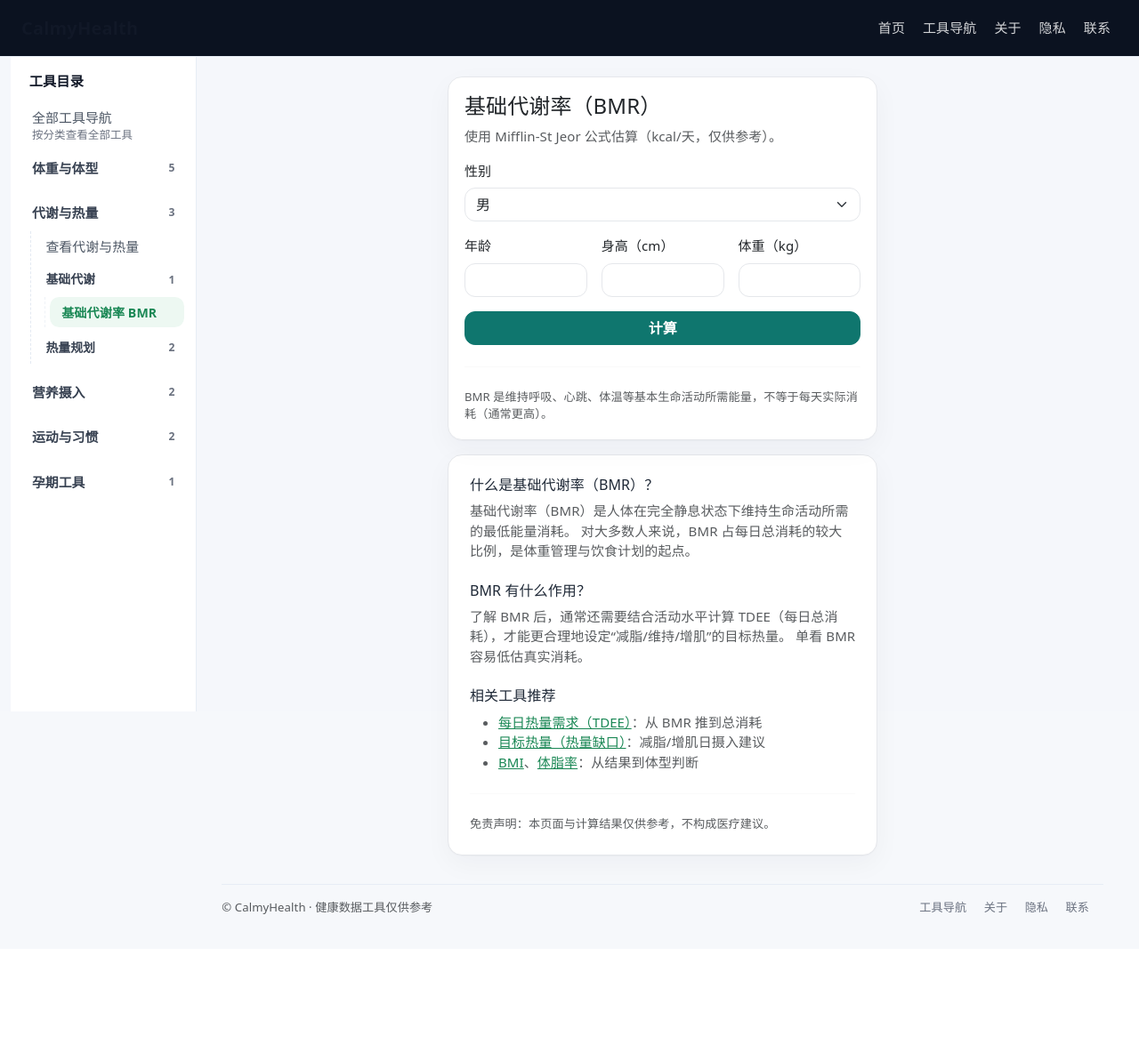
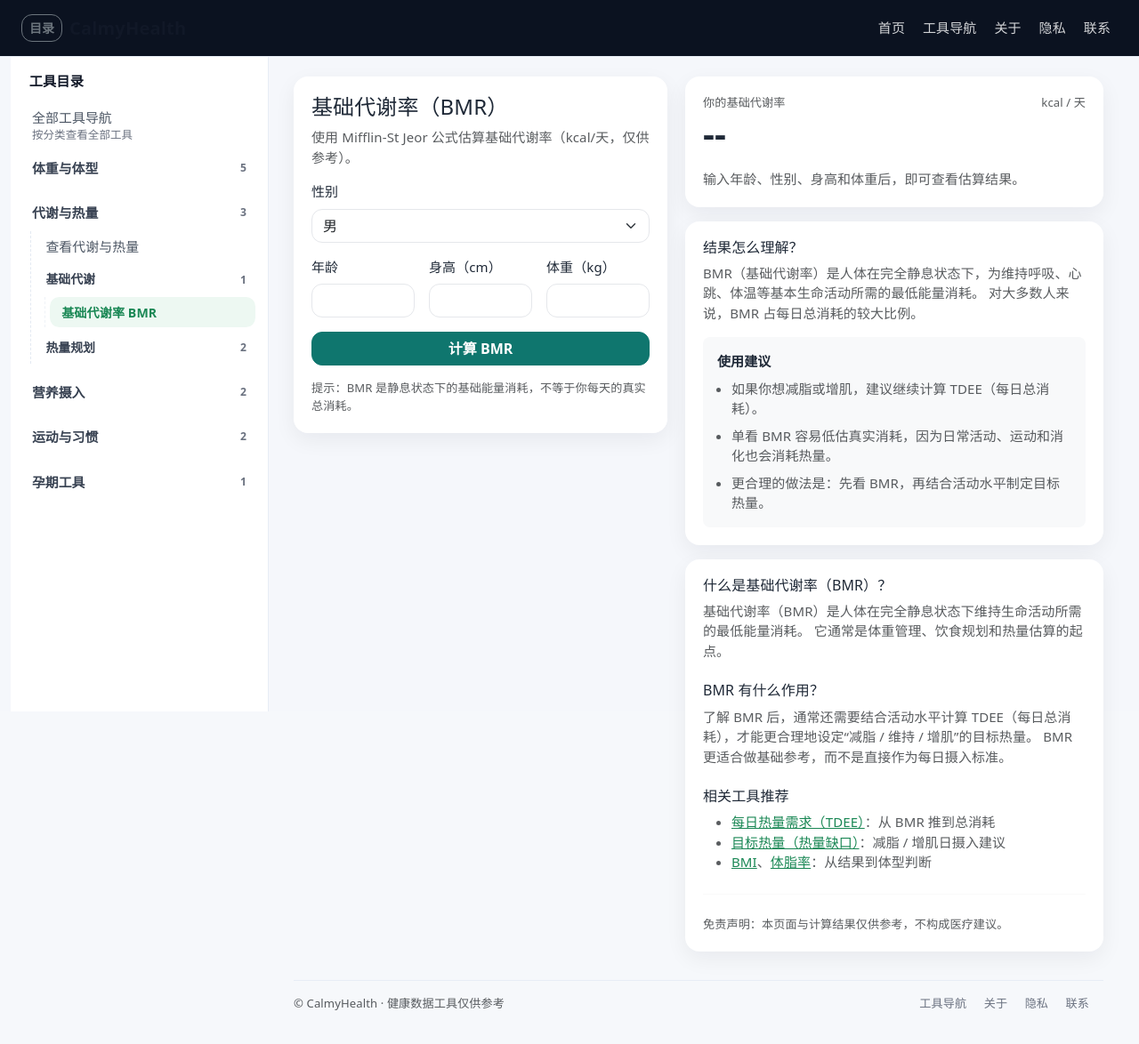
Before and after one commit to zhengxr566/health-tools-2026, a Flask app: page /bmr in a window 1280 px wide. Shown: the whole page at 89% size. Before the commit the page ends 1028 px from the top, so only its background shows below. Run offline with Flask 3, Linux system fonts and the light colour scheme.

Commit message:
upadte layout

```diff
--- a/templates/base.html
+++ b/templates/base.html
@@ -56,6 +56,7 @@
       font-weight: 700;
       letter-spacing: 0.2px;
       color: #111827;
+      margin-bottom: 0;
     }
 
     .topbar .nav-link {
@@ -75,24 +76,51 @@
       min-height: calc(100vh - var(--topbar-h));
     }
 
-    .sidebar {
+    .layout-row {
+      display: grid;
+      grid-template-columns: var(--sidebar-w) minmax(0, 1fr);
+      min-height: calc(100vh - var(--topbar-h));
+    }
+
+    .sidebar-panel-wrap {
+      position: sticky;
+      top: var(--topbar-h);
+      height: calc(100vh - var(--topbar-h));
       background: var(--panel-bg);
       border-right: 1px solid var(--line);
-      min-height: calc(100vh - var(--topbar-h));
-      height: calc(100vh - var(--topbar-h));
-      position: sticky;
-      top: var(--topbar-h);
+      min-width: 220px;
+      max-width: 480px;
+    }
+
+    .sidebar-panel {
+      background: var(--panel-bg);
+      height: 100%;
       overflow-y: auto;
       padding: 1rem 0.85rem 1.25rem;
     }
 
-    .sidebar::-webkit-scrollbar {
+    .sidebar-panel::-webkit-scrollbar {
       width: 8px;
     }
 
-    .sidebar::-webkit-scrollbar-thumb {
+    .sidebar-panel::-webkit-scrollbar-thumb {
       background: #d8e1ec;
       border-radius: 999px;
+    }
+
+    .sidebar-resizer {
+      position: absolute;
+      top: 0;
+      right: -3px;
+      width: 6px;
+      height: 100%;
+      cursor: col-resize;
+      z-index: 20;
+      background: transparent;
+    }
+
+    .sidebar-resizer:hover {
+      background: rgba(25, 135, 84, 0.12);
     }
 
     .sidebar-title {
@@ -193,31 +221,53 @@
       font-weight: 600;
     }
 
+    .main-panel {
+      min-width: 0;
+    }
+
     .content-wrap {
       padding: 1.25rem 1.5rem 2rem;
     }
 
-    /* 重点：工具站宽布局 */
     .content-inner {
       max-width: 1360px;
       margin: 0 auto;
     }
 
-    /* 可选：文章/说明页窄一点 */
     .content-inner.content-reading {
       max-width: 980px;
-    }
-
-    .page-hero,
-    .surface-card {
-      background: #fff;
-      border-radius: 1rem;
-      box-shadow: var(--shadow-soft);
     }
 
     .mobile-toc {
       display: none;
       margin-bottom: 1rem;
+    }
+
+    .tool-layout {
+      display: grid;
+      grid-template-columns: minmax(320px, 420px) minmax(0, 1fr);
+      gap: 1.25rem;
+      align-items: start;
+    }
+
+    .tool-col {
+      min-width: 0;
+    }
+
+    .tool-col-form {
+      position: sticky;
+      top: calc(var(--topbar-h) + 1rem);
+    }
+
+    .tool-card {
+      background: #fff;
+      border-radius: 1rem;
+      box-shadow: var(--shadow-soft);
+      padding: 1.25rem;
+    }
+
+    .tool-card + .tool-card {
+      margin-top: 1rem;
     }
 
     .footer-wrap {
@@ -236,6 +286,18 @@
       color: var(--brand);
     }
 
+    body.sidebar-collapsed .layout-row {
+      grid-template-columns: 0 minmax(0, 1fr);
+    }
+
+    body.sidebar-collapsed .sidebar-panel-wrap {
+      min-width: 0;
+      max-width: 0;
+      width: 0;
+      border-right: 0;
+      overflow: hidden;
+    }
+
     @media (min-width: 1200px) {
       .content-wrap {
         padding: 1.4rem 1.75rem 2.25rem;
@@ -243,7 +305,11 @@
     }
 
     @media (max-width: 991.98px) {
-      .sidebar {
+      .layout-row {
+        display: block;
+      }
+
+      .sidebar-panel-wrap {
         display: none;
       }
 
@@ -258,6 +324,14 @@
       .content-inner,
       .content-inner.content-reading {
         max-width: 100%;
+      }
+
+      .tool-layout {
+        grid-template-columns: 1fr;
+      }
+
+      .tool-col-form {
+        position: static;
       }
     }
 
@@ -275,7 +349,12 @@
 <body>
   <nav class="navbar navbar-expand-lg topbar">
     <div class="container-fluid px-3 px-lg-4">
+      <div class="d-flex align-items-center gap-2">
+        <button class="btn btn-sm btn-outline-secondary" type="button" id="sidebarToggle">
+          目录
+        </button>
         <a class="navbar-brand" href="/">{{ site_name or "CalmyHealth" }}</a>
+      </div>
 
       <button class="navbar-toggler" type="button" data-bs-toggle="collapse" data-bs-target="#topNav" aria-controls="topNav" aria-expanded="false" aria-label="切换导航">
         <span class="navbar-toggler-icon"></span>
@@ -303,10 +382,10 @@
     </div>
   </nav>
 
-  <div class="container-fluid site-shell">
-    <div class="row g-0">
-      <!-- Desktop Sidebar -->
-      <aside class="col-lg-3 col-xl-2 sidebar">
+  <div class="container-fluid site-shell" id="siteShell">
+    <div class="layout-row" id="layoutRow">
+      <div class="sidebar-panel-wrap" id="sidebarWrap">
+        <aside class="sidebar-panel" id="sidebarPanel">
           <div class="sidebar-title">工具目录</div>
 
           <a class="sidebar-link {% if request.path == '/tools' %}active{% endif %}" href="/tools">
@@ -370,12 +449,13 @@
             </div>
           {% endfor %}
         </aside>
+        <div class="sidebar-resizer" id="sidebarResizer"></div>
+      </div>
 
-      <!-- Main Content -->
-      <main class="col-lg-9 col-xl-10 content-wrap">
+      <main class="main-panel">
+        <div class="content-wrap">
           <div class="content-inner {% if page_kind in ['about', 'privacy', 'contact'] %}content-reading{% endif %}">
 
-          <!-- Mobile TOC -->
             <div class="mobile-toc">
               <div class="accordion" id="mobileNavAccordion">
                 <div class="accordion-item border-0 shadow-sm rounded-4 overflow-hidden">
@@ -465,10 +545,84 @@
               </div>
             </footer>
           </div>
+        </div>
       </main>
     </div>
   </div>
 
   <script src="https://cdn.jsdelivr.net/npm/bootstrap@5.3.3/dist/js/bootstrap.bundle.min.js"></script>
+  <script>
+    (function () {
+      const body = document.body;
+      const toggleBtn = document.getElementById("sidebarToggle");
+      const resizer = document.getElementById("sidebarResizer");
+
+      const STORAGE_COLLAPSED = "calmyhealth_sidebar_collapsed";
+      const STORAGE_WIDTH = "calmyhealth_sidebar_width";
+
+      const minWidth = 220;
+      const maxWidth = 480;
+      const defaultWidth = 290;
+
+      function setSidebarWidth(width) {
+        const w = Math.max(minWidth, Math.min(maxWidth, width));
+        document.documentElement.style.setProperty("--sidebar-w", w + "px");
+        try {
+          localStorage.setItem(STORAGE_WIDTH, String(w));
+        } catch (e) {}
+      }
+
+      function applyCollapsed(collapsed) {
+        if (collapsed) {
+          body.classList.add("sidebar-collapsed");
+        } else {
+          body.classList.remove("sidebar-collapsed");
+        }
+        try {
+          localStorage.setItem(STORAGE_COLLAPSED, collapsed ? "1" : "0");
+        } catch (e) {}
+      }
+
+      let savedWidth = defaultWidth;
+      let savedCollapsed = false;
+
+      try {
+        savedWidth = parseInt(localStorage.getItem(STORAGE_WIDTH) || defaultWidth, 10);
+        savedCollapsed = localStorage.getItem(STORAGE_COLLAPSED) === "1";
+      } catch (e) {}
+
+      setSidebarWidth(savedWidth);
+      applyCollapsed(savedCollapsed);
+
+      if (toggleBtn) {
+        toggleBtn.addEventListener("click", function () {
+          applyCollapsed(!body.classList.contains("sidebar-collapsed"));
+        });
+      }
+
+      if (resizer) {
+        let dragging = false;
+
+        resizer.addEventListener("mousedown", function (e) {
+          dragging = true;
+          document.body.style.userSelect = "none";
+          document.body.style.cursor = "col-resize";
+          e.preventDefault();
+        });
+
+        window.addEventListener("mousemove", function (e) {
+          if (!dragging) return;
+          setSidebarWidth(e.clientX);
+        });
+
+        window.addEventListener("mouseup", function () {
+          if (!dragging) return;
+          dragging = false;
+          document.body.style.userSelect = "";
+          document.body.style.cursor = "";
+        });
+      }
+    })();
+  </script>
 </body>
 </html>
--- a/templates/bmr.html
+++ b/templates/bmr.html
@@ -1,39 +1,41 @@
 {% extends "base.html" %}
 {% block content %}
-<div class="row justify-content-center">
-  <div class="col-12 col-md-8 col-lg-6">
 
-    <div class="card shadow-sm mb-3">
-      <div class="card-body">
+<div class="tool-layout">
+  <!-- 左侧：表单 -->
+  <div class="tool-col tool-col-form">
+    <div class="tool-card">
       <h1 class="h4 mb-2">基础代谢率（BMR）</h1>
-        <p class="text-muted mb-3">使用 Mifflin-St Jeor 公式估算（kcal/天，仅供参考）。</p>
+      <p class="text-muted mb-3">
+        使用 Mifflin-St Jeor 公式估算基础代谢率（kcal/天，仅供参考）。
+      </p>
 
       <form method="post" class="row g-3">
         <div class="col-12">
           <label class="form-label">性别</label>
           <select name="sex" class="form-select">
-              <option value="male" {% if sex_in=='male' %}selected{% endif %}>男</option>
-              <option value="female" {% if sex_in=='female' %}selected{% endif %}>女</option>
+            <option value="male" {% if sex_in == 'male' %}selected{% endif %}>男</option>
+            <option value="female" {% if sex_in == 'female' %}selected{% endif %}>女</option>
           </select>
         </div>
 
-          <div class="col-4">
+        <div class="col-12 col-md-4">
           <label class="form-label">年龄</label>
           <input name="age" class="form-control" inputmode="numeric" required value="{{ age_in }}">
         </div>
 
-          <div class="col-4">
+        <div class="col-12 col-md-4">
           <label class="form-label">身高（cm）</label>
           <input name="height_cm" class="form-control" inputmode="decimal" required value="{{ height_cm_in }}">
         </div>
 
-          <div class="col-4">
+        <div class="col-12 col-md-4">
           <label class="form-label">体重（kg）</label>
           <input name="weight_kg" class="form-control" inputmode="decimal" required value="{{ weight_kg_in }}">
         </div>
 
         <div class="col-12">
-            <button class="btn btn-success w-100">计算</button>
+          <button class="btn btn-success w-100">计算 BMR</button>
         </div>
       </form>
 
@@ -41,43 +43,83 @@
         <div class="alert alert-warning mt-3 mb-0">{{ error }}</div>
       {% endif %}
 
-        {% if bmr is not none %}
-          <div class="alert alert-info mt-3 mb-0">
-            你的 BMR 约为：<b>{{ bmr }} kcal/天</b>
+      <div class="mt-3 small text-muted">
+        提示：BMR 是静息状态下的基础能量消耗，不等于你每天的真实总消耗。
       </div>
-        {% endif %}
-
-        <hr class="my-4">
-        <p class="small text-muted mb-0">
-          BMR 是维持呼吸、心跳、体温等基本生命活动所需能量，不等于每天实际消耗（通常更高）。
-        </p>
     </div>
   </div>
 
-    <div class="bg-white rounded-3 shadow-sm p-4">
+  <!-- 右侧：结果 + 说明 -->
+  <div class="tool-col tool-col-result">
+    <div class="tool-card">
+      <div class="d-flex justify-content-between align-items-start flex-wrap gap-2 mb-3">
+        <div>
+          <div class="text-muted small">你的基础代谢率</div>
+          <div class="display-6 fw-semibold mb-0">
+            {% if bmr is not none %}
+              {{ bmr }}
+            {% else %}
+              --
+            {% endif %}
+          </div>
+        </div>
+        <div class="text-muted small">kcal / 天</div>
+      </div>
+
+      {% if bmr is not none %}
+        <div class="alert alert-info mb-0">
+          你的 BMR 约为：<b>{{ bmr }} kcal/天</b>
+        </div>
+      {% else %}
+        <div class="text-muted">
+          输入年龄、性别、身高和体重后，即可查看估算结果。
+        </div>
+      {% endif %}
+    </div>
+
+    <div class="tool-card">
+      <h2 class="h6 mb-2">结果怎么理解？</h2>
+      <p class="text-muted mb-3">
+        BMR（基础代谢率）是人体在完全静息状态下，为维持呼吸、心跳、体温等基本生命活动所需的最低能量消耗。
+        对大多数人来说，BMR 占每日总消耗的较大比例。
+      </p>
+
+      <div class="bg-light rounded-3 p-3">
+        <div class="fw-semibold mb-2">使用建议</div>
+        <ul class="text-muted mb-0 ps-3">
+          <li class="mb-2">如果你想减脂或增肌，建议继续计算 TDEE（每日总消耗）。</li>
+          <li class="mb-2">单看 BMR 容易低估真实消耗，因为日常活动、运动和消化也会消耗热量。</li>
+          <li class="mb-0">更合理的做法是：先看 BMR，再结合活动水平制定目标热量。</li>
+        </ul>
+      </div>
+    </div>
+
+    <div class="tool-card">
       <h2 class="h6">什么是基础代谢率（BMR）？</h2>
       <p class="text-muted">
         基础代谢率（BMR）是人体在完全静息状态下维持生命活动所需的最低能量消耗。
-        对大多数人来说，BMR 占每日总消耗的较大比例，是体重管理与饮食计划的起点。
+        它通常是体重管理、饮食规划和热量估算的起点。
       </p>
 
       <h2 class="h6 mt-4">BMR 有什么作用？</h2>
       <p class="text-muted">
-        了解 BMR 后，通常还需要结合活动水平计算 TDEE（每日总消耗），才能更合理地设定“减脂/维持/增肌”的目标热量。
-        单看 BMR 容易低估真实消耗。
+        了解 BMR 后，通常还需要结合活动水平计算 TDEE（每日总消耗），才能更合理地设定“减脂 / 维持 / 增肌”的目标热量。
+        BMR 更适合做基础参考，而不是直接作为每日摄入标准。
       </p>
 
       <h2 class="h6 mt-4">相关工具推荐</h2>
       <ul class="text-muted mb-0">
         <li><a href="/calorie">每日热量需求（TDEE）</a>：从 BMR 推到总消耗</li>
-        <li><a href="/deficit">目标热量（热量缺口）</a>：减脂/增肌日摄入建议</li>
+        <li><a href="/deficit">目标热量（热量缺口）</a>：减脂 / 增肌日摄入建议</li>
         <li><a href="/bmi">BMI</a>、<a href="/bodyfat">体脂率</a>：从结果到体型判断</li>
       </ul>
 
       <hr class="my-4">
-      <p class="small text-muted mb-0">免责声明：本页面与计算结果仅供参考，不构成医疗建议。</p>
+      <p class="small text-muted mb-0">
+        免责声明：本页面与计算结果仅供参考，不构成医疗建议。
+      </p>
+    </div>
+  </div>
 </div>
 
-  </div>
-</div>
 {% endblock %}
```
Lines whose indentation alone changed are shown as unchanged.
